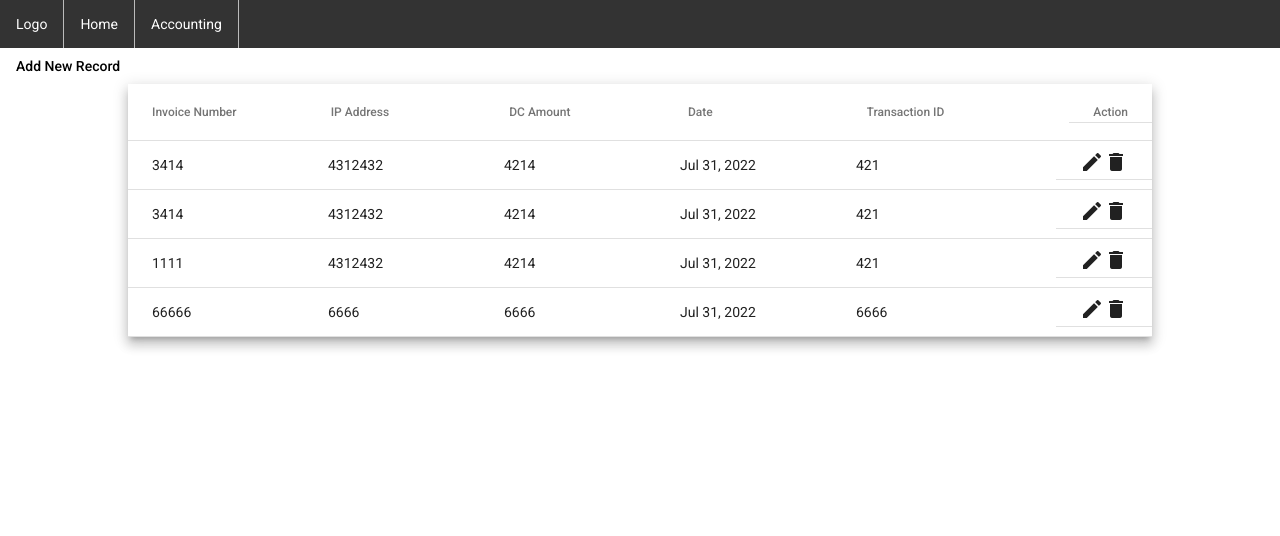
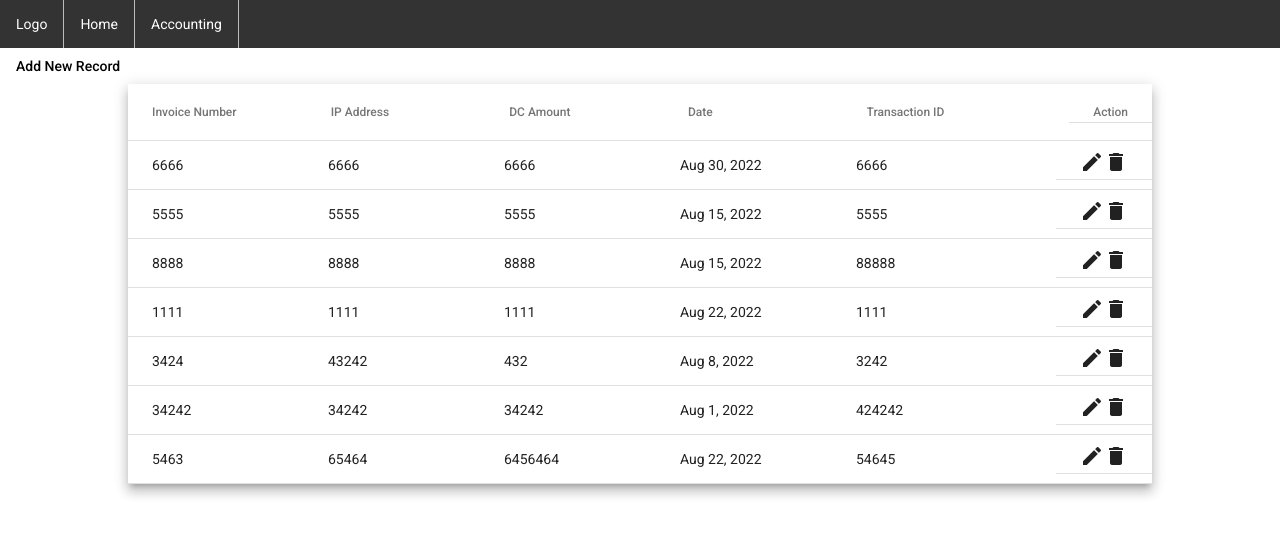
Before and after one commit to souravmandalcoder/Account-Crud, an Angular app: page /purchases in a window 1280 px wide. Shown: the top 536 px of the page. Built offline with nearby package versions, Linux system fonts and the light colour scheme; data requests are answered from the project's data file.

Commit message:
updated add dialog

```diff
--- a/db.json
+++ b/db.json
@@ -49,86 +49,74 @@
       "date": "2022-09-19T18:30:00.000Z"
     },
     {
-      "invoiceNumber": 43535,
-      "IPAddress": "3.3.3.3",
-      "receivedAmount": 435,
-      "DCAmount": 4535,
+      "invoiceNumber": 111,
+      "IPAddress": "1111",
+      "receivedAmount": 1111,
+      "DCAmount": 1111,
       "company": "Company2",
-      "transactionID": 465364,
-      "id": 9,
-      "DCPaymentStatus": "completed",
       "vendor": "vendor2",
-      "date": "2022-07-31T18:30:00.000Z"
-    },
-    {
-      "invoiceNumber": 54325,
-      "IPAddress": "4325",
-      "receivedAmount": 5432,
-      "DCAmount": 543252,
-      "company": "Company1",
-      "vendor": "vendor5",
       "DCPaymentStatus": "pending",
-      "transactionID": 563,
-      "id": 14,
-      "date": "2022-08-17T18:30:00.000Z"
-    },
-    {
-      "invoiceNumber": 4352,
-      "IPAddress": "45235",
-      "receivedAmount": 45325,
-      "DCAmount": 45325,
-      "company": "Company3",
-      "vendor": "vendor2",
-      "DCPaymentStatus": "completed",
-      "transactionID": 4653,
-      "id": 15,
-      "date": "2022-08-05T18:30:00.000Z"
-    },
-    {
-      "invoiceNumber": 3414,
-      "IPAddress": "4312432",
-      "DCAmount": 4214,
-      "company": "Company3",
-      "vendor": "vendor3",
-      "DCPaymentStatus": "pending",
-      "date": "2022-07-31T18:30:00.000Z",
-      "transactionID": 421,
-      "id": 16,
-      "receivedAmount": 452
+      "date": "2022-08-10T18:30:00.000Z",
+      "transactionID": 1111,
+      "id": 11
     }
   ],
   "purchases": [
     {
-      "id": 1,
-      "invoiceNumber": 3414,
-      "IPAddress": "4312432",
-      "DCAmount": 4214,
-      "date": "2022-07-31T18:30:00.000Z",
-      "transactionID": 421
+      "invoiceNumber": 6666,
+      "IPAddress": "6666",
+      "DCAmount": 6666,
+      "date": "2022-08-30T18:30:00.000Z",
+      "transactionID": 6666,
+      "id": 6
     },
     {
-      "id": 2,
-      "invoiceNumber": 3414,
-      "IPAddress": "4312432",
-      "DCAmount": 4214,
-      "date": "2022-07-31T18:30:00.000Z",
-      "transactionID": 421
+      "invoiceNumber": 5555,
+      "IPAddress": "5555",
+      "DCAmount": 5555,
+      "date": "2022-08-15T18:30:00.000Z",
+      "transactionID": 5555,
+      "id": 7
     },
     {
-      "id": 3,
-      "invoiceNumber": 1111,
-      "IPAddress": "4312432",
-      "DCAmount": 4214,
-      "date": "2022-07-31T18:30:00.000Z",
-      "transactionID": 421
+      "invoiceNumber": 8888,
+      "IPAddress": "8888",
+      "DCAmount": 8888,
+      "date": "2022-08-15T18:30:00.000Z",
+      "transactionID": 88888,
+      "id": 8
     },
     {
-      "invoiceNumber": 66666,
-      "IPAddress": "6666",
-      "DCAmount": 6666,
-      "date": "2022-07-31T18:30:00.000Z",
-      "transactionID": 6666,
-      "id": 4
+      "invoiceNumber": 1111,
+      "IPAddress": "1111",
+      "DCAmount": 1111,
+      "date": "2022-08-22T18:30:00.000Z",
+      "transactionID": 1111,
+      "id": 9
+    },
+    {
+      "invoiceNumber": 3424,
+      "IPAddress": "43242",
+      "DCAmount": 432,
+      "date": "2022-08-08T18:30:00.000Z",
+      "transactionID": 3242,
+      "id": 10
+    },
+    {
+      "invoiceNumber": 34242,
+      "IPAddress": "34242",
+      "DCAmount": 34242,
+      "date": "2022-08-01T18:30:00.000Z",
+      "transactionID": 424242,
+      "id": 11
+    },
+    {
+      "invoiceNumber": 5463,
+      "IPAddress": "65464",
+      "DCAmount": 6456464,
+      "date": "2022-08-22T18:30:00.000Z",
+      "transactionID": 54645,
+      "id": 12
     }
   ],
   "expenses": [
@@ -169,22 +157,40 @@
       "id": 4
     },
     {
-      "invoiceNumber": 4444,
-      "IPAddress": "522",
-      "expenseAmount": 43242,
+      "invoiceNumber": 666,
+      "IPAddress": "6666",
+      "expenseAmount": 6666,
       "DCPaymentStatus": "completed",
-      "date": "2022-08-02T18:30:00.000Z",
-      "transactionID": 43242,
-      "id": 5
+      "date": "2022-08-27T18:30:00.000Z",
+      "transactionID": 6666,
+      "id": 8
+    },
+    {
+      "invoiceNumber": 7777,
+      "IPAddress": "7777",
+      "expenseAmount": 7777,
+      "DCPaymentStatus": "completed",
+      "date": "2022-08-04T18:30:00.000Z",
+      "transactionID": 7777,
+      "id": 9
     },
     {
       "invoiceNumber": 6666,
       "IPAddress": "6666",
       "expenseAmount": 6666,
       "DCPaymentStatus": "completed",
-      "date": "2022-08-08T18:30:00.000Z",
+      "date": "2022-08-23T18:30:00.000Z",
       "transactionID": 6666,
-      "id": 6
+      "id": 10
+    },
+    {
+      "invoiceNumber": 5555,
+      "IPAddress": "5555",
+      "expenseAmount": 5555,
+      "DCPaymentStatus": "pending",
+      "date": "2022-07-31T18:30:00.000Z",
+      "transactionID": 5555,
+      "id": 11
     }
   ]
 }
--- a/src/app/components/dialogs/purchases/updatePurchases/update-purchases.component.ts
+++ b/src/app/components/dialogs/purchases/updatePurchases/update-purchases.component.ts
@@ -20,6 +20,7 @@ export class UpdatePurchasesComponent implements OnInit {
 
   updateRecord() {
     this.purchasesService.updatePurchases(this.updatePurchases).subscribe(res => {
+      console.log(this.updatePurchases)
       this.dialogRef.close();
 
     })
--- a/src/app/components/expenses/expenses.component.ts
+++ b/src/app/components/expenses/expenses.component.ts
@@ -41,6 +41,7 @@ export class ExpensesComponent implements OnInit {
   addExpensesDialog() {
     const dialogRef = this.dialog.open(AddExpensesComponent);
     dialogRef.afterClosed().subscribe(result => {
+      this.ngOnInit()
       console.log(`Dialog result: ${result}`);
     });
   }
--- a/src/app/components/purchases/purchases.component.ts
+++ b/src/app/components/purchases/purchases.component.ts
@@ -1,4 +1,4 @@
-import { Component, OnInit } from '@angular/core';
+import { AfterContentChecked, AfterContentInit, AfterViewChecked, AfterViewInit, Component, DoCheck, OnDestroy, OnInit } from '@angular/core';
 import { MatDialog } from '@angular/material/dialog';
 import { Purchases } from 'src/app/models/purchases';
 import { PurchasesService } from 'src/app/services/purchases.service';
@@ -10,6 +10,7 @@ import { UpdatePurchasesComponent } from '../dialogs/purchases/updatePurchases/u
   templateUrl: './purchases.component.html',
   styleUrls: ['./purchases.component.scss']
 })
+// export class PurchasesComponent implements OnInit, DoCheck, AfterContentInit, AfterContentChecked, AfterViewInit, AfterViewChecked, OnDestroy {
 export class PurchasesComponent implements OnInit {
 
   purchases: Purchases[] = [];
@@ -19,6 +20,7 @@ export class PurchasesComponent implements OnInit {
 
 
   constructor(private purchasesService: PurchasesService, public dialog: MatDialog) { }
+
 
   ngOnInit(): void {
     this.getPurchases()
@@ -40,10 +42,13 @@ export class PurchasesComponent implements OnInit {
   }
 
   addPurchasesDialog() {
-    const dialogRef = this.dialog.open(AddPurchasesComponent);
+    const dialogRef = this.dialog.open(AddPurchasesComponent)
     dialogRef.afterClosed().subscribe(result => {
-      console.log(`Dialog result: ${result}`);
+      this.getPurchases();
+      this.ngOnInit();
+      // console.log(`Dialog result: ${result}`);
     });
+
   }
 
   updatePurchasesDialog(purchases: Purchases) {
--- a/src/app/components/sales/sales.component.ts
+++ b/src/app/components/sales/sales.component.ts
@@ -39,6 +39,7 @@ export class SalesComponent implements OnInit {
   openDialog() {
     const dialogRef = this.dialog.open(NewsalesComponent);
     dialogRef.afterClosed().subscribe(result => {
+      this.ngOnInit();
       console.log(`Dialog result: ${result}`);
     });
   }
```
